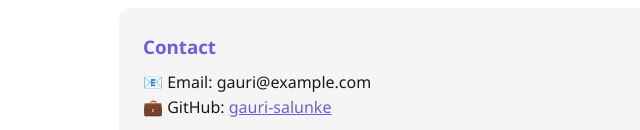
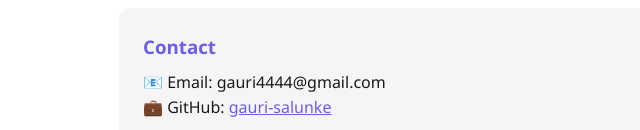
Before and after one commit to gauri-salunke/nscc-task2-gauri, a plain HTML site: page index.html in a window 1280 px wide. Shown: the part 822-952 px from the top of the page, 153-793 px from the left. Drawn offline with Linux system fonts and the light colour scheme.

Commit message:
Update index.html

```diff
--- a/index.html
+++ b/index.html
@@ -31,7 +31,7 @@ footer{text-align:center;padding:2rem;color:#888}
 <div class="card"><h3>About Me</h3><p>I'm learning HTML, CSS, and JavaScript through NSCC. I love building beautiful websites and exploring new tech. Currently focused on frontend development and problem solving.</p></div>
 <div class="card"><h3>Skills</h3><div class="skills"><span class="skill">HTML</span><span class="skill">CSS</span><span class="skill">JavaScript</span><span class="skill">Python</span><span class="skill">Git & GitHub</span></div></div>
 <div class="card"><h3>Goals</h3><p>🎯 Master full-stack web development<br>🎯 Contribute to open source<br>🎯 Build 10+ projects this year</p></div>
-<div class="card"><h3>Contact</h3><p>📧 Email: gauri@example.com<br>💼 GitHub: <a href="https://github.com/gauri-salunke">gauri-salunke</a></p></div>
+<div class="card"><h3>Contact</h3><p>📧 Email: gauri4444@gmail.com<br>💼 GitHub: <a href="https://github.com/gauri-salunke">gauri-salunke</a></p></div>
 </div>
 <footer><p>Made with ❤️ by Gauri | NSCC Task 2</p></footer>
 <script>
```
